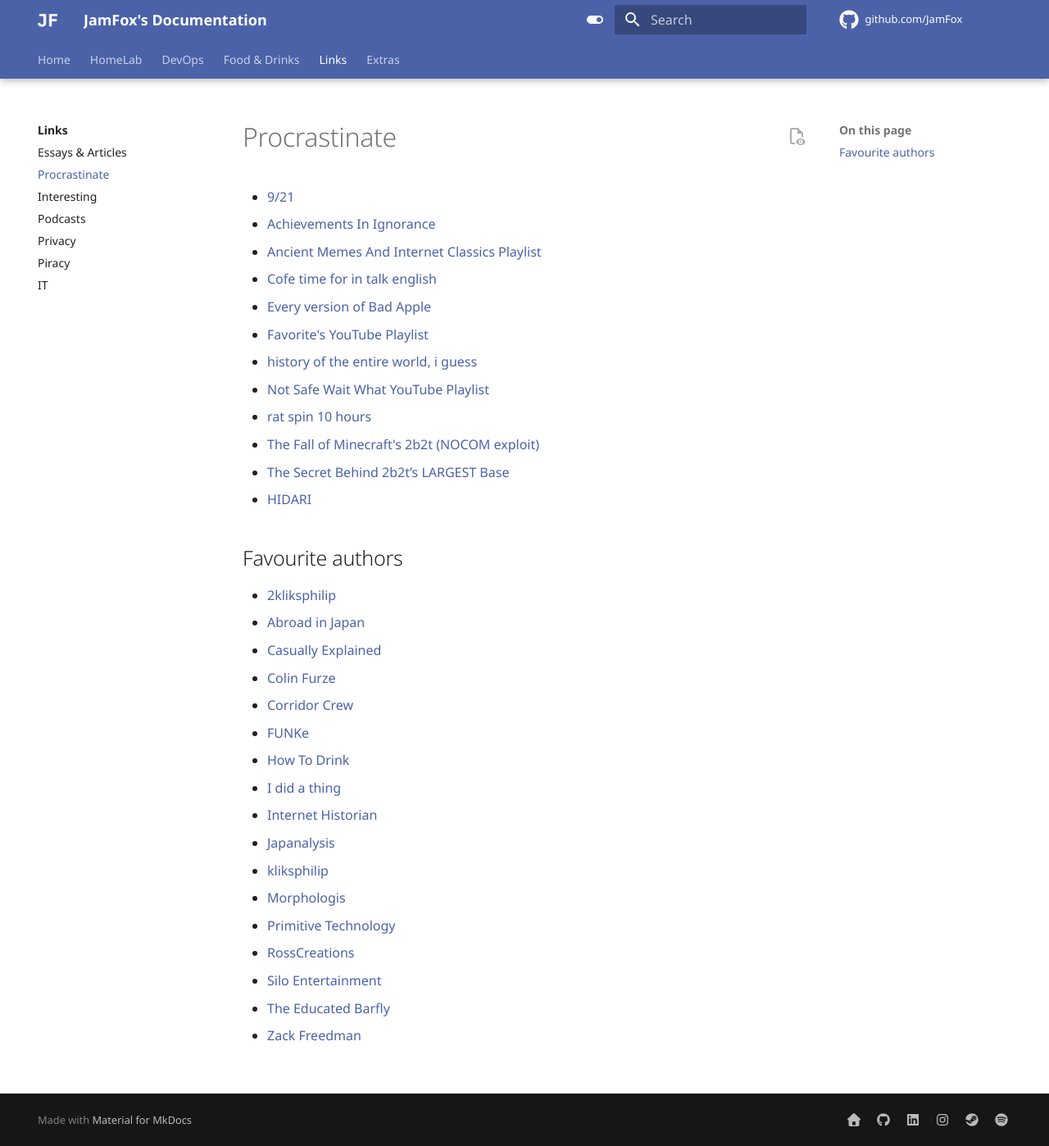
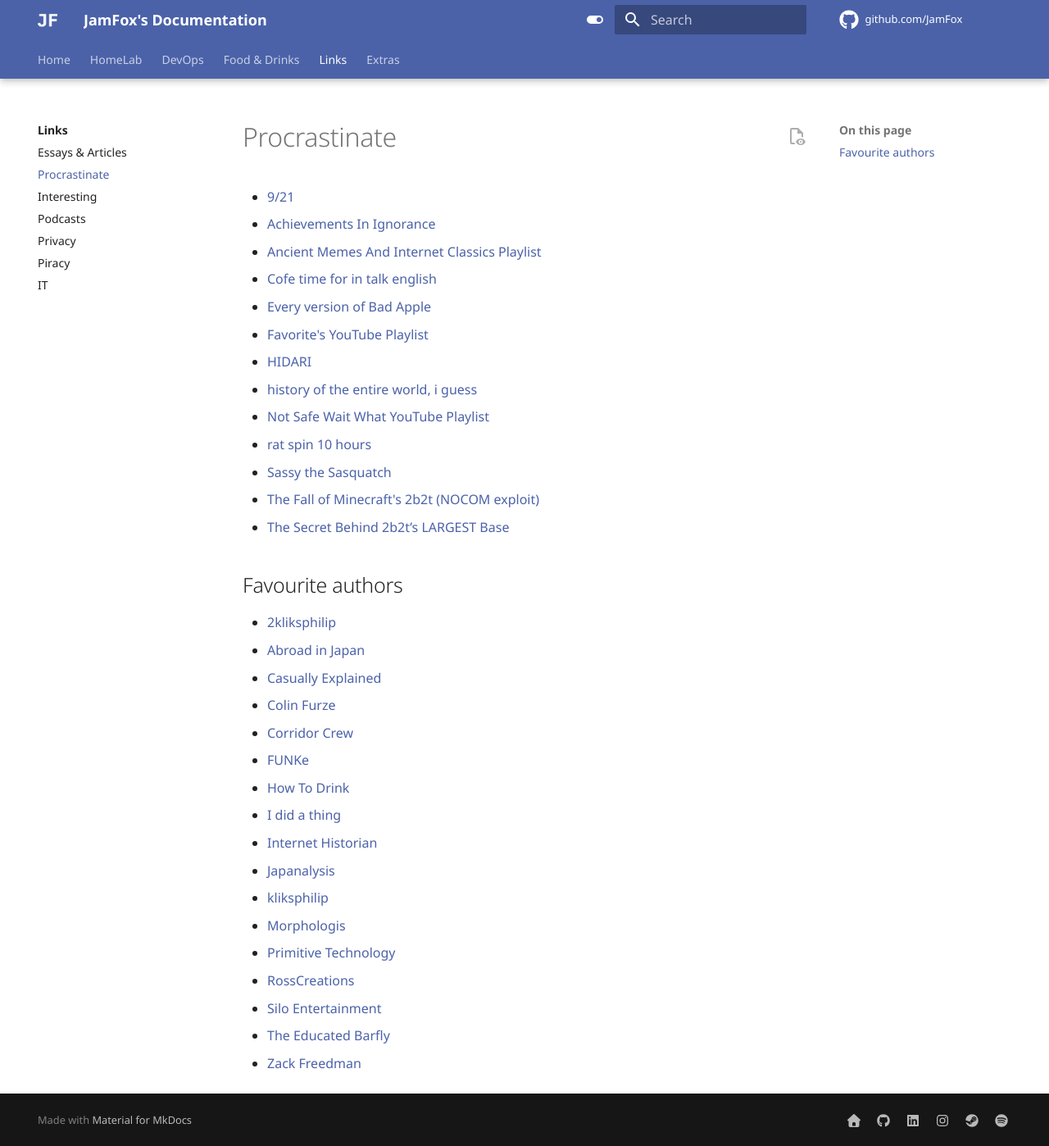
Before and after one commit to JamFox/docs.jamfox.dev, an MkDocs documentation site: the page built from docs/content/links/procrastinate.md, in a window 1280 px wide and 1398 px high. Shown: the whole window at 82% size. Built offline with MkDocs 1.6.1 and Material for MkDocs 9.7.7, drawn with Linux system fonts in a browser that asks for light colours; comment, search, counter and statistics services are not loaded.

Commit message:
add sassy

```diff
--- a/docs/content/links/procrastinate.md
+++ b/docs/content/links/procrastinate.md
@@ -8,12 +8,13 @@ title: "Procrastinate"
 - [Cofe time for in talk english](https://youtu.be/pc8WFYhkatA)
 - [Every version of Bad Apple](https://www.youtube.com/watch?v=tO6sfku_1b8&list=PLfUXLNVXzF5ZslpGPC-HYIbSNeLtuzOZ3)
 - [Favorite's YouTube Playlist](https://youtube.com/playlist?list=FLCF_318p-7YO2OM18OEYpyw)
+- [HIDARI](https://youtu.be/DpefYPLH67A)
 - [history of the entire world, i guess](https://youtu.be/xuCn8ux2gbs)
 - [Not Safe Wait What YouTube Playlist](https://www.youtube.com/watch?v=QhRaEvelvlA&list=PLAKGgfjj1XNuYONiulmoxcL4libc3m2TF)
 - [rat spin 10 hours](https://youtu.be/euik1Zrs30w)
+- [Sassy the Sasquatch](https://youtu.be/Dw_tGRblTXk)
 - [The Fall of Minecraft's 2b2t (NOCOM exploit)](https://youtu.be/elqAh3GWRpA)
 - [The Secret Behind 2b2t’s LARGEST Base](https://youtu.be/TMBHP9FDqHI)
-- [HIDARI](https://youtu.be/DpefYPLH67A)
 
 
 ## Favourite authors
```
